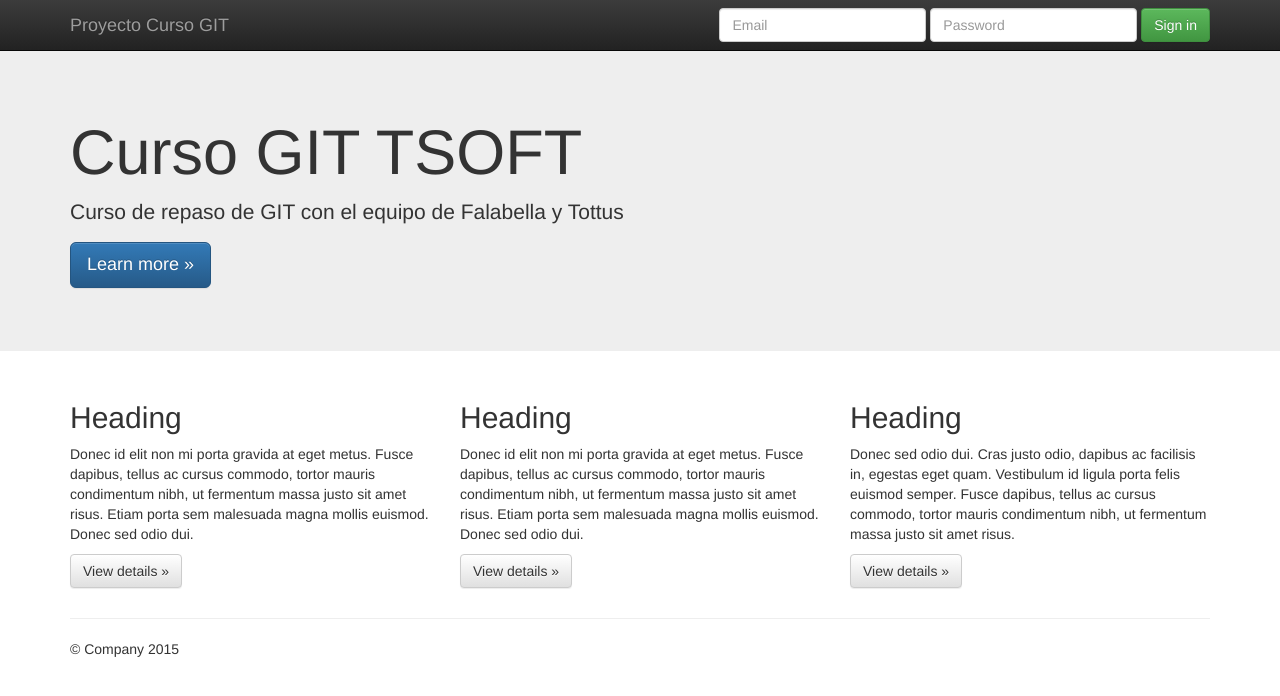
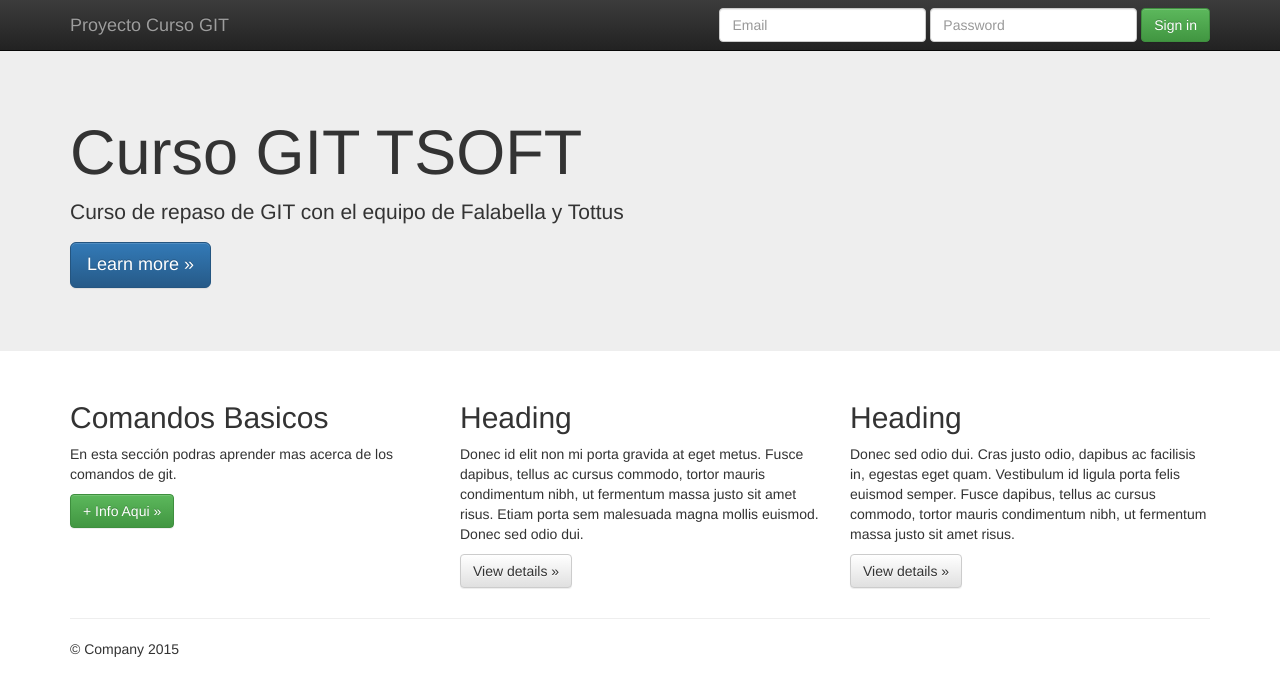
Before and after one commit to xumingo25/RepasoCursoGIT, a plain HTML site: page index.html in a window 1280 px wide. Drawn offline with nearby package versions, Linux system fonts and the light colour scheme.

Commit message:
Se agrega sección de comandos basicos de git.

```diff
--- a/index.html
+++ b/index.html
@@ -65,9 +65,9 @@
       <!-- Example row of columns -->
       <div class="row">
         <div class="col-md-4">
-          <h2>Heading</h2>
-          <p>Donec id elit non mi porta gravida at eget metus. Fusce dapibus, tellus ac cursus commodo, tortor mauris condimentum nibh, ut fermentum massa justo sit amet risus. Etiam porta sem malesuada magna mollis euismod. Donec sed odio dui. </p>
-          <p><a class="btn btn-default" href="#" role="button">View details &raquo;</a></p>
+          <h2>Comandos Basicos</h2>
+          <p>En esta sección podras aprender mas acerca de los comandos de git.</p>
+          <p><a class="btn btn-success" href="#" role="button">+ Info Aqui &raquo;</a></p>
         </div>
         <div class="col-md-4">
           <h2>Heading</h2>
```
